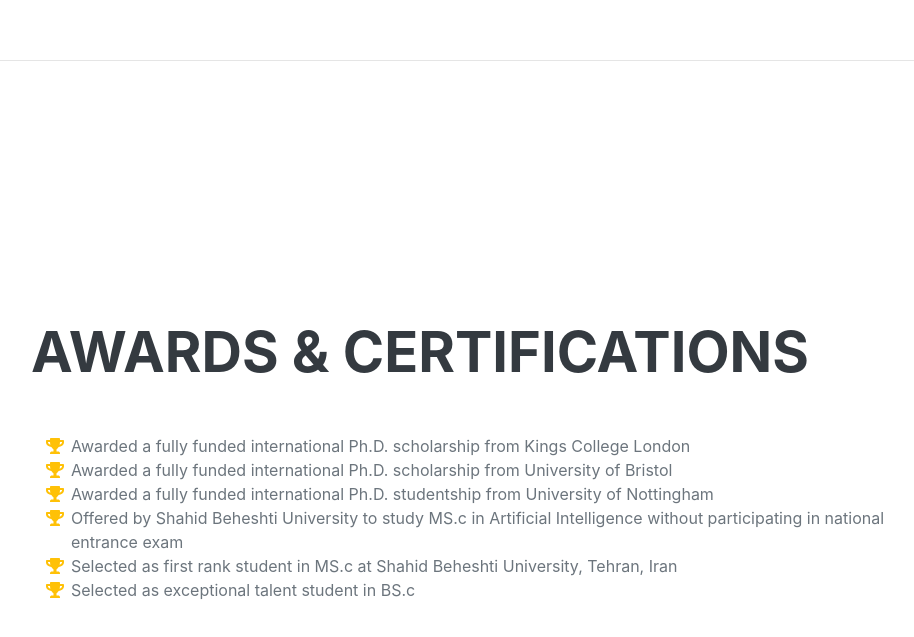
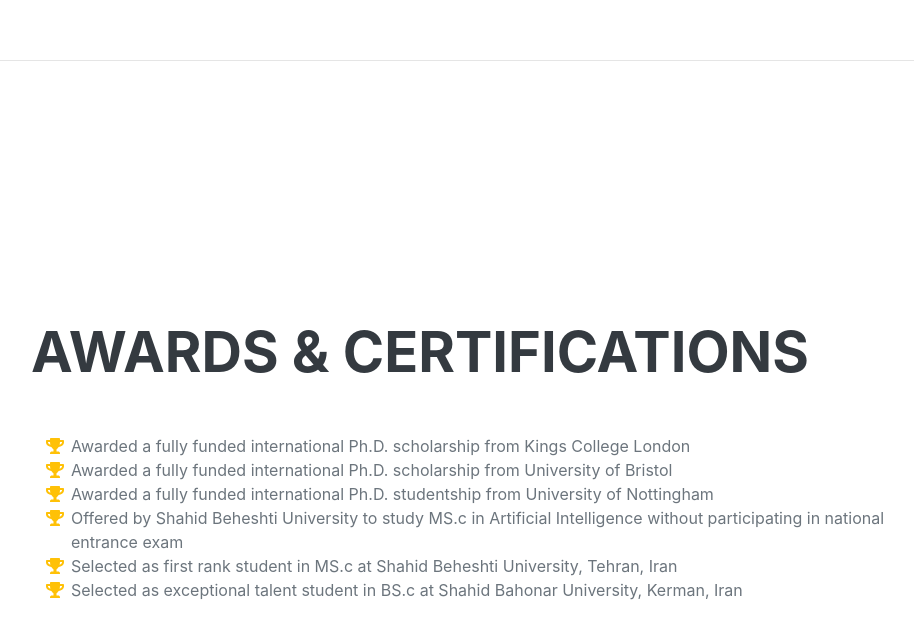
Before and after one commit to fsardari/fsardari.github.io, a plain HTML site: page index.html in a window 1280 px wide. Shown: the part 4349-4986 px from the top of the page, without its empty margins (289-1203 px from the left). Drawn offline with nearby package versions, Linux system fonts and the light colour scheme; a web font is replaced by a local one.

Commit message:
Update index.html

```diff
--- a/index.html
+++ b/index.html
@@ -208,7 +208,7 @@
                         </li>
                         <li>
                             <span class="fa-li"><i class="fas fa-trophy text-warning"></i></span>
-                            Selected as exceptional talent student in BS.c
+                            Selected as exceptional talent student in BS.c at Shahid Bahonar University, Kerman, Iran
                             <!--1
                             <sup>st</sup>
                             Place - James Buchanan High School - Hackathon 2006-->
```
